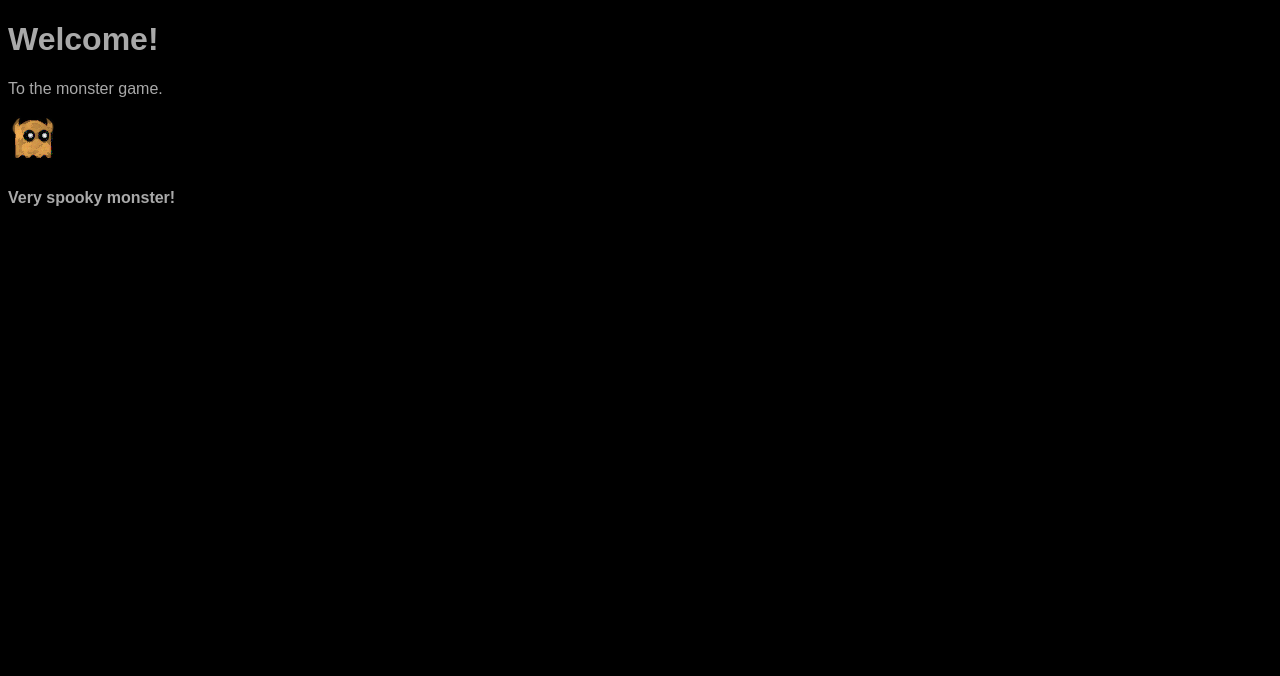
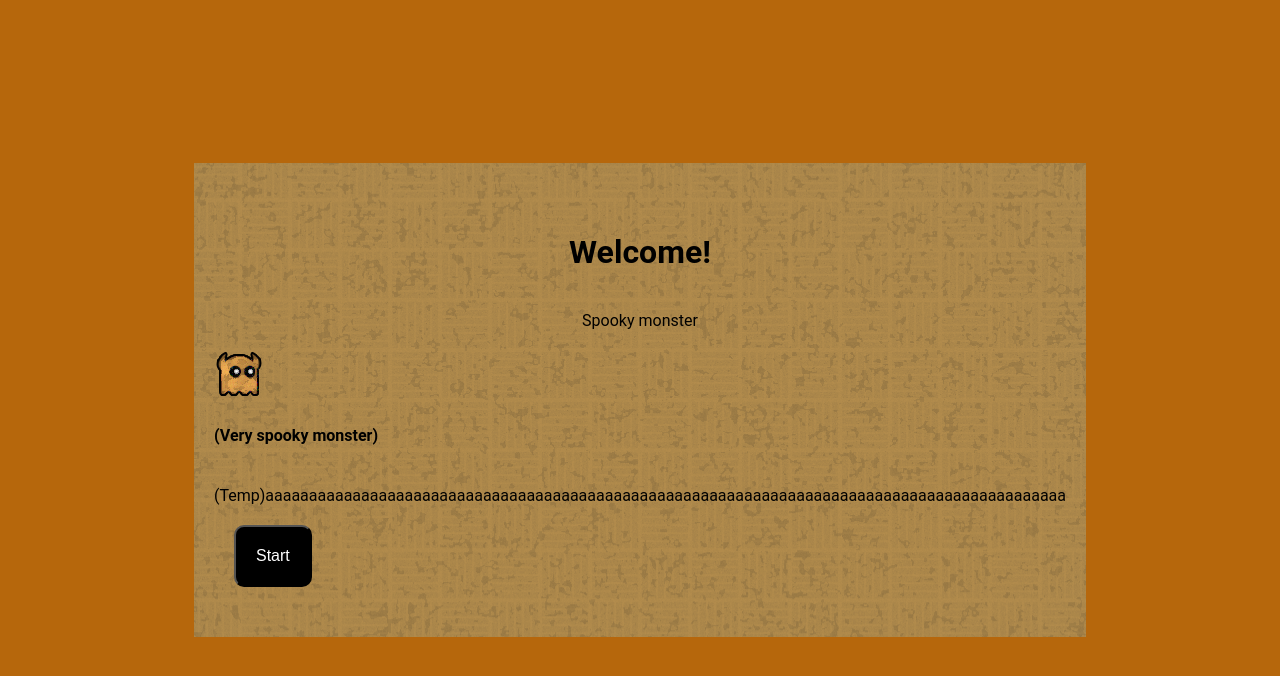
Before and after one commit to Dnc3rPlayzDV/Blackbelt-25, a plain HTML site: page main/index.html in a window 1280 px wide. Drawn offline with Linux system fonts and the light colour scheme.

Commit message:
Tested JavaScript, added more css.

```diff
--- a/main/index.html
+++ b/main/index.html
@@ -10,11 +10,17 @@
 <body>
     <div id="intro-screen">
         <h1>Welcome!</h1>
-        <p>To the monster game.</p>
+        <p>Spooky monster</p>
         <div>
             <img src="graphics/Very spooky monster.png">
         </div>
-        <h4>Very spooky monster!</h4>
+        <h4>(Very spooky monster)</h4>
+        <p>(Temp)aaaaaaaaaaaaaaaaaaaaaaaaaaaaaaaaaaaaaaaaaaaaaaaaaaaaaaaaaaaaaaaaaaaaaaaaaaaaaaaaaaaaaaaaaaaa</p>
+
+        <div id="monster-selection">
+            <button id="start-game-btn">Start</button>
+        </div>
+
     </div>
 </body>
 </html>
--- a/main/script.js
+++ b/main/script.js
@@ -0,0 +1,5 @@
+document.getElementById("start-game-btn").addEventListener('click', startGame);
+
+function startGame(){
+
+}
--- a/main/style.css
+++ b/main/style.css
@@ -1,6 +1,55 @@
 body {
+    font-family: 'Roboto', Arial, sans-serif;
+    display: flex;
+    justify-content: center;
+    align-items: center;
+    min-height: 100vh;
+    margin: 0;
+    padding: 0;
+    background-size: cover;
+    background-position: center;
+    background-repeat: no-repeat;
+    background-color: rgb(182, 103, 12);
+}
+
+#intro-screen {
+    background-image: url('graphics/background.png');
+    background-repeat: repeat-y;
+    background-size: 900px auto;
+    background-position: center;
+    color: rgb(0, 0, 0);
+    padding: 20px;
+    text-align: center;
+    max-width: 900px;
+    margin: 0 auto;
+    display: flex;
+    flex-direction: column;
+    align-items: flex-start;
+    position: relative;
+    box-sizing: border-box;
+    padding-top: 50px;
+    padding-bottom: 50px;
+}
+
+h2, h1, p {
+    text-align: center;
+    width: 100%;
+    position: relative;
+    margin: 20px 0;
+}
+
+h3 {
+    margin: 10px 10px;
+}
+
+button {
     background-color: black;
-    font-family: Arial, "Helvetica Neue", Helvetica, sans-serif;
-    color: darkgray;
-    image-resolution: 1280px;
+    color: rgb(255, 255, 255);
+    margin-left: 20px;
+    align-self: flex-start;
+    padding: 20px 20px;
+    font-size: 16px;
+    border-radius: 10px;
+    cursor: pointer;
+
 }
```
Also changed, not shown: main/graphics/background.png (added).
